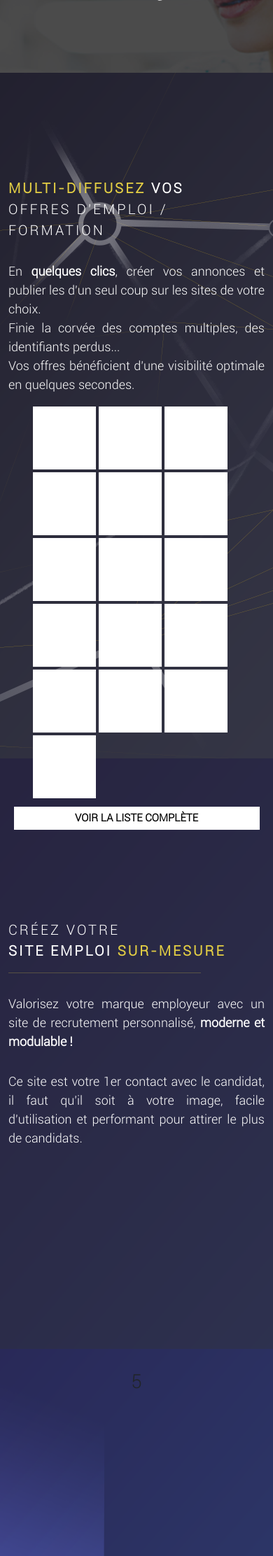
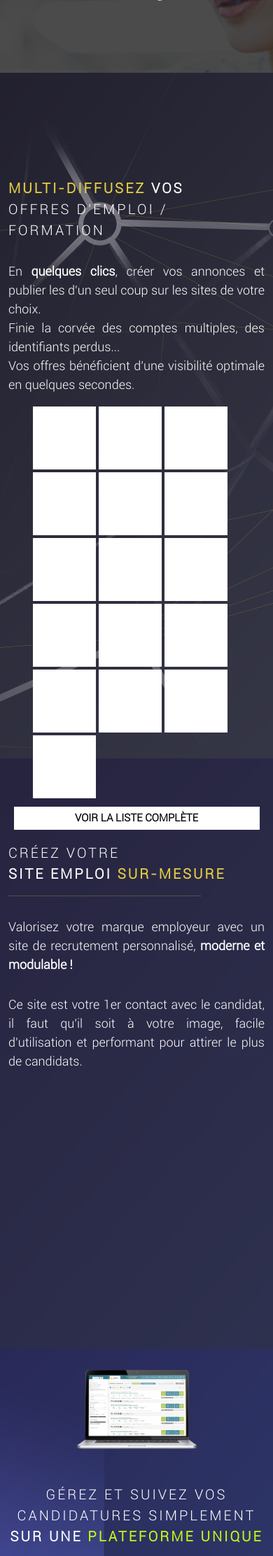
Before and after one commit to PierreSchuvey/accelrh, a PHP site: page / in a window 390 px wide. Shown: the part 1976-4200 px from the top of the page at 70% size. Run offline with PHP 8.4, Linux system fonts and the light colour scheme.

Commit message:
22/02/1995

```diff
--- a/assets/css/style.css
+++ b/assets/css/style.css
@@ -61,15 +61,16 @@
 }
 
 #fourthPage{
-   background: url(../images/backSection4.png) no-repeat center fixed;
+   background: url(../images/backSection4.png) no-repeat center;
   -webkit-background-size: cover; /* pour anciens Chrome et Safari */
   background-size: cover;flex: 1;
 }
 
 #fifthPage{
-   background: url(../images/backSection5.png) no-repeat center fixed;
-  -webkit-background-size: cover; /* pour anciens Chrome et Safari */
-  background-size: cover;flex: 1;
+   background-image: url(../images/backSection5Tri.png), url(../images/backSection5.png);
+   background-position: center;
+   background-size: cover;
+
 }
 
 #sixthPage{
@@ -110,6 +111,18 @@
   font-weight: bold;
   color: rgba(227,206,68,1);
 }
+
+#computerSection5{
+  width: 100%;
+  position:absolute;
+  left: 300px;
+
+}
+
+#fifthPanelGroup{
+  display: block;
+  margin-left: 53%;
+}
 .multiDiffus{
   font-size: 20px;
   color:white;
@@ -132,12 +145,12 @@
   letter-spacing: 3px;
   margin-top: 40px;
 }
+
 .createSiteText{
   margin-top: 30px;
   font-size: 18px;
   color:white;
   text-align:justify;
-
 }
 .pagination {
 	position:fixed;
@@ -147,6 +160,24 @@
 	z-index: 10;
   display: inline;
   transform: translate(-50%, -50%);
+}
+.greenText{
+  color: rgba(194,243,27,1);
+  font-weight: bold;
+}
+.uniquePlateform{
+  font-size: 20px;
+  color:white;
+  text-align: left;
+  text-transform: uppercase;
+  letter-spacing: 3px;
+  padding-top: 50px;
+}
+.uniquePlateformText{
+  margin-top: 30px;
+  font-size: 16px;
+  color:white;
+  text-align:left;
 }
 .pagination a {
 	display:block;
@@ -227,6 +258,9 @@
 	bottom:0;
   background-color: black;
 }
+#computerImage{
+  display: none;
+}
 #logoAccelerh{
   position: fixed;
     /* center the element */
@@ -238,6 +272,9 @@
     max-width: 100%;
     top: 0;
     z-index: 10;
+   filter: sepia(100%);
+   -webkit-filter: sepia(100%);
+    }
 }
  #mainAccelerh{
    width: 50%;
@@ -302,7 +339,7 @@
 
    }
    .panelGroup{
-     margin-top: 20px;
+     margin-top: 0px;
    }
 
    #thirdPage{
@@ -319,6 +356,9 @@
    .panelGroup{
      margin-top: 80px;
    }
+   .paragraphPanel2{
+     margin-top: 0;
+   }
    #firstPage{
      height: 900px;
    }
@@ -327,13 +367,31 @@
    }
 
    #fourthPanelGroup{
-     margin-top: 160px;
+     margin-top: 50px;
    }
 
    #fourthPage{
       background: url(../images/backSection4Bis.png) no-repeat center fixed;
      -webkit-background-size: cover; /* pour anciens Chrome et Safari */
      background-size: cover;flex: 1;
+   }
+
+   #fifthPage{
+      background: url(../images/backSection5.png) no-repeat center fixed;
+     -webkit-background-size: cover; /* pour anciens Chrome et Safari */
+     background-size: cover;flex: 1;
+   }
+    #fifthPanelGroup{
+      display: block;
+      margin:auto;
+    }
+    #fifthPanelGroup p{
+      text-align: center;
+    }
+   #computerImage{
+     display: block;
+     margin: auto;
+     width: 50%;
    }
 
  }
--- a/index.php
+++ b/index.php
@@ -128,7 +128,7 @@
     </section>
     <section id="thirdPage" class="panel3 scrollable-section" data-panel="panel3">
       <div style="" class="container">
-        <div id="thirdPanelGroup" class="panelGroup row">
+        <div id="secondPanelGroup" class="panelGroup row">
           <div style="height:500px" class="offset-xl-2 offset-lg-1 col-12 col-lg-10 col-xl-8">
             <div class="row">
               <div class="col-12 col-xxl-6">
@@ -169,7 +169,15 @@
       </div>
     </section>
     <section id="fifthPage" class="panel5 scrollable-section" data-panel="panel5">
-          <h1>5</h1>
+      <div id="fifthPanelGroup" class="panelGroup row">
+          <img id="computerImage" class="img-fluid" src="assets/images/computerSection5.png" alt="">
+          <p class="uniquePlateform">Gérez et suivez vos<br> candidatures simplement<br> <b>sur une </b><span class="greenText">plateforme unique</span></p>
+          <p class="uniquePlateformText">
+            Un tableau de bord complet et lisible vous<br> permet de visualiser, trier et qualifier les<b><br> candidatures reçues</b>.
+            Définissez les étapes<br> de votre recrutement, automatisez l'envoi de<br> message, commentez et historisez chaque action...<br>
+            le tout sans votre ancien fichier excel !
+          </p>
+      </div>
     </section>
     <section id="sixthPage" class="panel6 scrollable-section" data-panel="panel6">
           <h1>6</h1>
```
Also changed, not shown: assets/images/backSection5Bis.png (added), assets/images/backSection5Tri.png (added), assets/images/computerSection5.png (added), assets/images/computerSection5.svg (added), assets/images/itemBackSection4.png (added).
